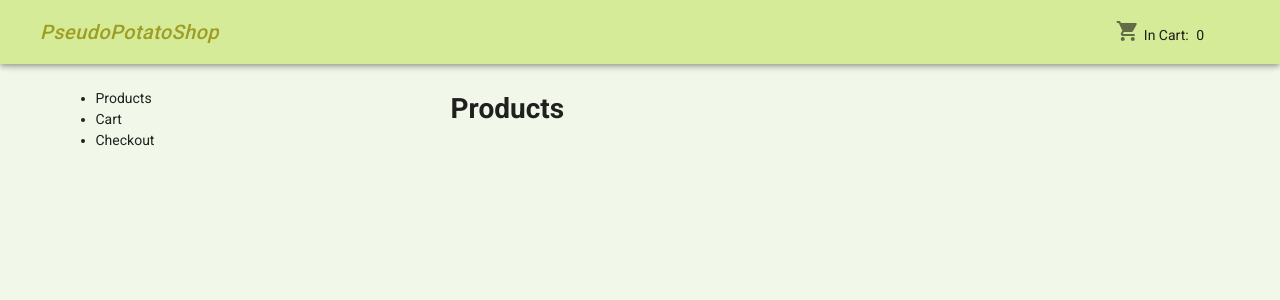
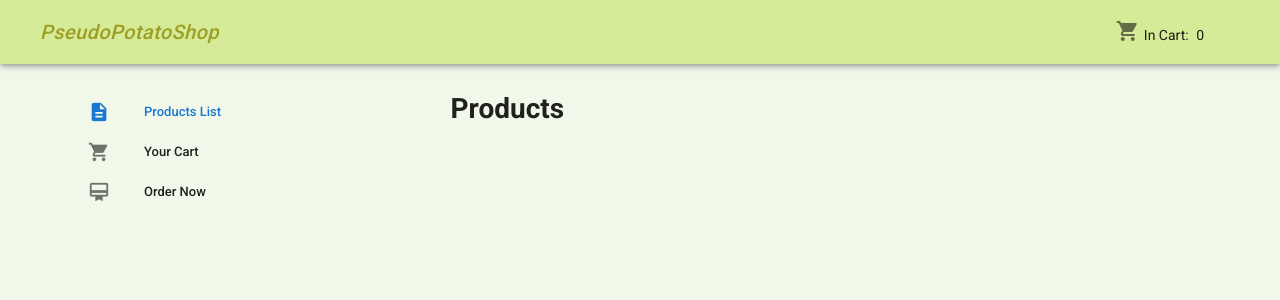
Before and after one commit to b0rschi/pseudo, a Vue app: page /products in a window 1280 px wide. Shown: the top 300 px of the page. Built offline with nearby package versions, Linux system fonts and the light colour scheme.

Commit message:
navigation added

```diff
--- a/src/App.vue
+++ b/src/App.vue
@@ -1,24 +1,29 @@
 <template>
 <v-app class='light-green lighten-5'>
 
-	<nav>
-		<v-toolbar color='rgba(213, 235, 152, 1)'>
-		    <v-toolbar-title class='ml-3 lime--text text--darken-3'><i>PseudoPotatoShop</i></v-toolbar-title>
-		    <v-spacer></v-spacer>
 
-		    <span class="mr-5"><v-icon class='mx-1'>shopping_cart</v-icon>In Cart: <span class="mx-1">0</span></span>
+	<v-toolbar color='rgba(213, 235, 152, 1)'>
+	    <v-toolbar-title class='ml-3 lime--text text--darken-3'><i>PseudoPotatoShop</i></v-toolbar-title>
+	    <v-spacer></v-spacer>
+	   	<span class="mr-5"><v-icon class='mx-1'>shopping_cart</v-icon>In Cart: <span class="mx-1">0</span></span>
+    </v-toolbar>
 
-	    </v-toolbar>
-  	</nav>
 	<v-container>
 
 		<v-layout align-start row fill-height wrap>
 			<v-flex xs12 sm4 md4 lg4 offset-xs2 offset-sm0 offset-md0 offset-lg0>
-			  	<ul>
-			  		<li>Products</li>
-			  		<li>Cart</li>
-			  		<li>Checkout</li>
-		  		</ul>
+				<v-navigation-drawer  floating permanent stateless       value="true" class='light-green lighten-5'>
+					<v-list dense>
+					  <v-list-tile v-for="item in menuList" :key='item.text' router :to="item.url">
+						  <v-list-tile-action>
+						    <v-icon>{{item.icon}}</v-icon>
+						  </v-list-tile-action>
+						  <v-list-tile-content>
+						    <v-list-tile-title>{{item.text}}</v-list-tile-title>
+						  </v-list-tile-content>
+					  </v-list-tile>
+					</v-list>
+				</v-navigation-drawer>
 			</v-flex>
 
 		  	<v-flex xs12 sm8 md8 lg8>
@@ -33,12 +38,22 @@
 
 <script>
 
-
+import {mapGetters} from 'vuex';
 
 export default {
   name: 'app',
   components: {
 
+  },
+  data(){
+  	return {
+
+  	}
+  },
+  computed: {
+  	...mapGetters('menu', {
+  		menuList: 'items'
+  	})
   }
 }
 </script>
--- a/src/routes.js
+++ b/src/routes.js
@@ -19,6 +19,7 @@ const routes = [
 	},
 	{
 		path: '/cart',
+		name: 'cart',
 		component: Cart
 	},
 	{
--- a/src/store/index.js
+++ b/src/store/index.js
@@ -3,7 +3,16 @@ import Vuex from 'vuex';
 
 Vue.use(Vuex);
 
+import cart from './modules/cart.js'
+import menu from './modules/menu.js'
+import products from './modules/products.js'
+
 export const store = new Vuex.Store({
+	modules:{
+		cart,
+		menu,
+		products
+	},
 	state:{},
 	getters:{},
 	mutations:{},
--- /dev/null
+++ b/src/store/modules/cart.js
@@ -0,0 +1,3 @@
+export default {
+	namespaced: true
+}
--- /dev/null
+++ b/src/store/modules/menu.js
@@ -0,0 +1,27 @@
+export default {
+	namespaced: true,
+	state: {
+		items: [
+			{
+				url:'/products',
+				text: 'Products List',
+				icon: 'description'
+			},
+			{
+				url: '/cart',
+				text: 'Your Cart',
+				icon: 'shopping_cart'
+			},
+			{
+				url: '/checkout',
+				text: 'Order Now',
+				icon: 'card_membership'
+			}
+		]
+	},
+	getters:{
+		items(state){
+			return state.items;
+		}
+	}
+}
--- /dev/null
+++ b/src/store/modules/products.js
@@ -0,0 +1,3 @@
+export default {
+	namespaced: true
+}
```
